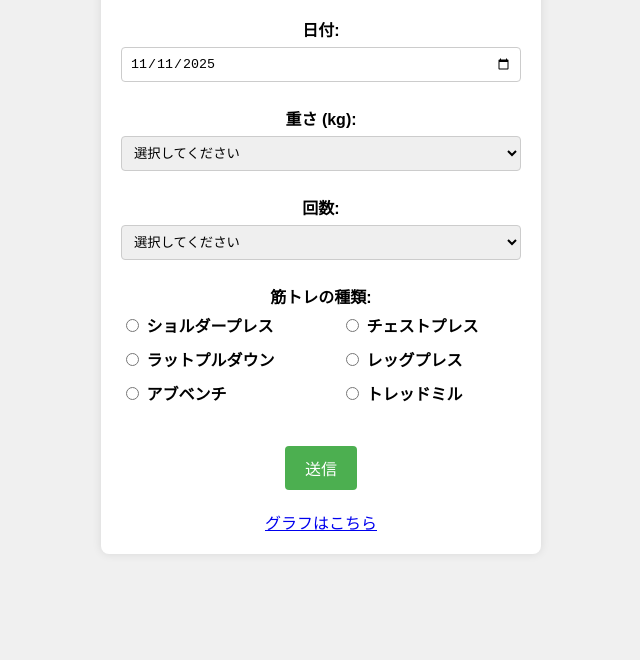
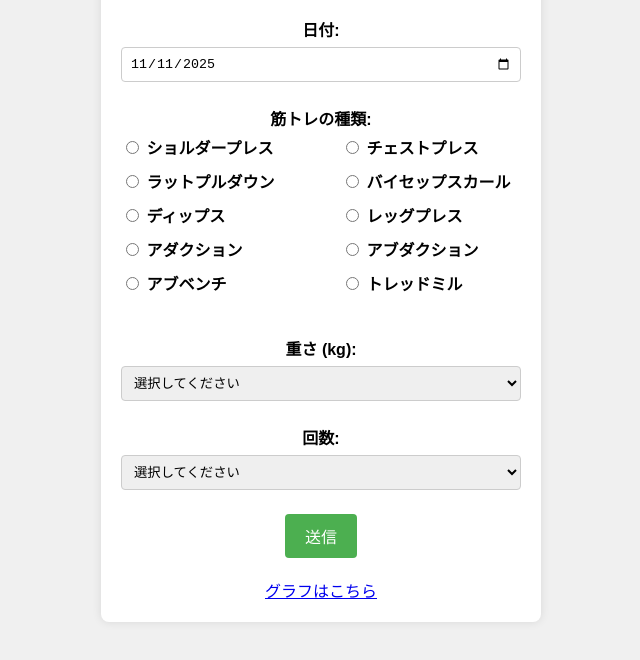
Before and after one commit to masamichiyama/kintore, a plain HTML site: page index.html in a window 1280 px wide. Shown: the part 58-718 px from the top of the page, without its empty margins (319-959 px from the left). Drawn offline with Linux system fonts and the light colour scheme.

Commit message:
Update index.html

```diff
--- a/index.html
+++ b/index.html
@@ -28,6 +28,39 @@
   }
 </script>
 
+    <label>筋トレの種類:</label><br>
+    <div class="radio-container">
+      <label>
+        <input type="radio" name="type" value="ショルダープレス" required> ショルダープレス
+      </label>
+      <label>
+        <input type="radio" name="type" value="チェストプレス" required> チェストプレス
+      </label>
+      <label>
+        <input type="radio" name="type" value="ラットプルダウン" required> ラットプルダウン
+      </label>
+      <label>
+        <input type="radio" name="type" value="バイセップスカール" required> バイセップスカール
+      </label>
+      <label>
+        <input type="radio" name="type" value="ディップス" required> ディップス
+      </label>
+      <label>
+        <input type="radio" name="type" value="レッグプレス" required> レッグプレス
+      </label>
+      <label>
+        <input type="radio" name="type" value="アダクション" required> アダクション
+      </label>
+      <label>
+        <input type="radio" name="type" value="アブダクション" required> アブダクション
+      </label>
+      <label>
+        <input type="radio" name="type" value="アブベンチ" required> アブベンチ
+      </label>
+      <label>
+        <input type="radio" name="type" value="トレッドミル" required> トレッドミル
+      </label>
+    </div><br><br>
 
     <label>重さ (kg):</label><br>
     <select id="weight" name="weight" required>
@@ -69,28 +102,6 @@
       <option value="50">50 回</option>
     </select><br><br>
 
-    <label>筋トレの種類:</label><br>
-    <div class="radio-container">
-      <label>
-        <input type="radio" name="type" value="ショルダープレス" required> ショルダープレス
-      </label>
-      <label>
-        <input type="radio" name="type" value="チェストプレス" required> チェストプレス
-      </label>
-      <label>
-        <input type="radio" name="type" value="ラットプルダウン" required> ラットプルダウン
-      </label>
-      <label>
-        <input type="radio" name="type" value="レッグプレス" required> レッグプレス
-      </label>
-      <label>
-        <input type="radio" name="type" value="アブベンチ" required> アブベンチ
-      </label>
-      <label>
-        <input type="radio" name="type" value="トレッドミル" required> トレッドミル
-      </label>
-    </div><br><br>
-
     <button type="submit">送信</button>
   </form>
 
```
